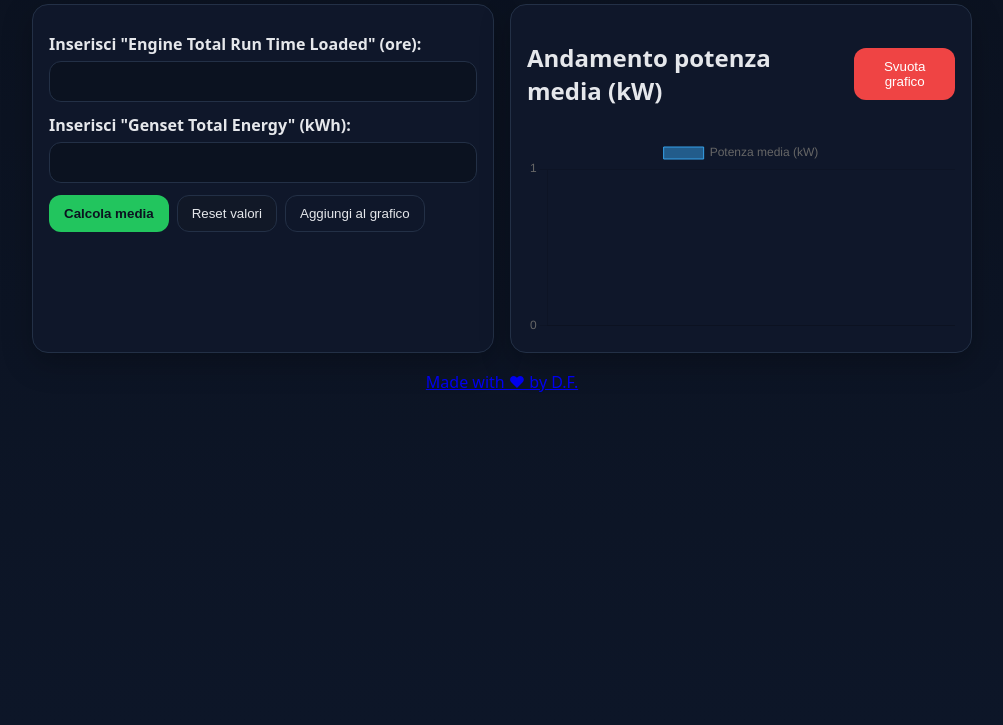
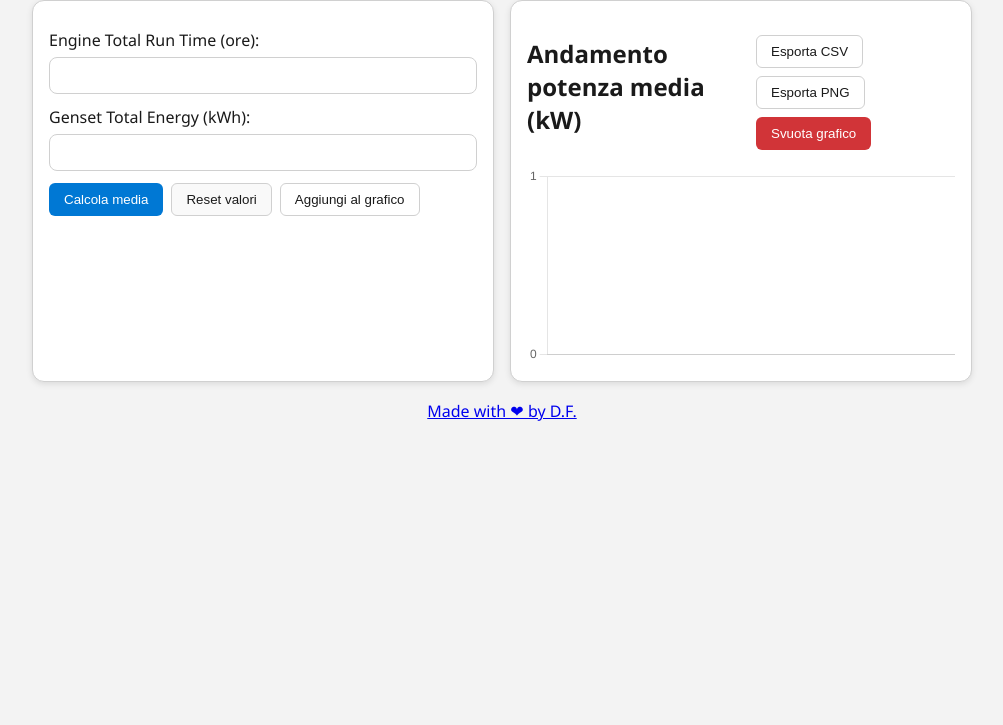
Before and after one commit to Cthv9/Media-Kw, a plain HTML site: page index.html in a window 1280 px wide. Shown: the part 75-800 px from the top of the page, without its empty margins (138-1141 px from the left). Drawn offline with nearby package versions, Linux system fonts and the light colour scheme.

Commit message:
style fix

```diff
--- a/index.html
+++ b/index.html
@@ -2,14 +2,14 @@
 <html lang="it">
   <head>
     <meta charset="utf-8" />
-    <title>Media KW</title>
+    <title>Media KW | By DF</title>
     <meta name="viewport" content="width=device-width, initial-scale=1" />
-    <meta name="theme-color" content="#0f172a" />
+    <meta name="theme-color" content="#ffffff" />
     <link rel="manifest" href="manifest.webmanifest" />
     <link rel="icon" href="style/home.png" />
     <link rel="stylesheet" href="style/style.css" />
 
-    <!-- Chart.js: caricato PRIMA di app.js, entrambi con defer per mantenere l’ordine -->
+    <!-- Chart.js -->
     <script src="https://cdn.jsdelivr.net/npm/chart.js@4.4.3/dist/chart.umd.min.js" defer></script>
     <script src="scripts/app.js" defer></script>
   </head>
@@ -17,16 +17,15 @@
     <div class="container">
       <header class="app-header">
         <h1>Calcolo della media KW erogati</h1>
-        <p class="subtitle">PWA • offline-ready</p>
       </header>
 
       <main class="grid">
         <section class="card">
           <form id="formMedia" onsubmit="return false;">
-            <label for="ore">Inserisci "Engine Total Run Time Loaded" (ore):</label>
+            <label for="ore">Engine Total Run Time (ore):</label>
             <input type="number" id="ore" name="ore" step="any" />
 
-            <label for="energia">Inserisci "Genset Total Energy" (kWh):</label>
+            <label for="energia">Genset Total Energy (kWh):</label>
             <input type="number" id="energia" name="energia" step="any" />
 
             <div class="btn-row">
@@ -38,7 +37,7 @@
             <p id="risultato" class="result"></p>
           </form>
 
-          <!-- La tua funzione resta IDENTICA -->
+          <!-- Funzione originale conservata -->
           <script>
             function calcolaMedia() {
               var ore = parseFloat(document.getElementById("ore").value);
@@ -49,9 +48,9 @@
               } else if (ore === 1) {
                 risultato.textContent = "Media dei KW: " + energia;
               } else if (ore > 1) {
-                risultato.textContent = "Media dei KW erogati in ore: " + energia / ore;
+                risultato.textContent = "Media dei KW erogati in ore: " + (energia / ore).toFixed(2);
               } else {
-                risultato.textContent = "Media dei KW erogati in minuti: " + energia / (ore * 60);
+                risultato.textContent = "Media dei KW erogati in minuti: " + (energia / (ore * 60)).toFixed(2);
               }
             }
           </script>
@@ -60,7 +59,11 @@
         <section class="card">
           <div class="chart-head">
             <h2>Andamento potenza media (kW)</h2>
-            <button type="button" class="btn danger" id="clearChart">Svuota grafico</button>
+            <div class="btn-row">
+              <button type="button" class="btn ghost" id="exportCSV">Esporta CSV</button>
+              <button type="button" class="btn ghost" id="exportPNG">Esporta PNG</button>
+              <button type="button" class="btn danger" id="clearChart">Svuota grafico</button>
+            </div>
           </div>
           <canvas id="kwChart" height="140"></canvas>
         </section>
@@ -71,7 +74,6 @@
       </footer>
     </div>
 
-    <!-- Registrazione Service Worker -->
     <script>
       if ("serviceWorker" in navigator) {
         window.addEventListener("load", () => {
--- a/scripts/app.js
+++ b/scripts/app.js
@@ -1,18 +1,17 @@
-// Tutto il JS del grafico sta qui per evitare conflitti d'ordine di esecuzione
 window.addEventListener("DOMContentLoaded", () => {
   const oreEl = document.getElementById("ore");
   const energiaEl = document.getElementById("energia");
   const addBtn = document.getElementById("addToChart");
   const clearBtn = document.getElementById("clearChart");
   const resetBtn = document.getElementById("btnReset");
+  const exportCSVBtn = document.getElementById("exportCSV");
+  const exportPNGBtn = document.getElementById("exportPNG");
   const resultEl = document.getElementById("risultato");
 
-  // Inizializza grafico solo quando Chart è disponibile
   function initChart() {
     const ctx = document.getElementById("kwChart");
     if (!ctx || typeof Chart === "undefined") return null;
 
-    // Recupero dati salvati
     const saved = JSON.parse(localStorage.getItem("mediaKW:data") || "[]");
 
     return new Chart(ctx, {
@@ -22,14 +21,15 @@ window.addEventListener("DOMContentLoaded", () => {
         datasets: [{
           label: "Potenza media (kW)",
           data: saved.map(p => p.kw),
-          borderWidth: 1
+          borderWidth: 1,
+          backgroundColor: "#0078d4"
         }]
       },
       options: {
         responsive: true,
         scales: { y: { beginAtZero: true, ticks: { precision: 0 } } },
         plugins: {
-          legend: { display: true },
+          legend: { display: false },
           tooltip: {
             callbacks: { label: c => `${c.parsed.y.toFixed(2)} kW` }
           }
@@ -40,37 +40,31 @@ window.addEventListener("DOMContentLoaded", () => {
 
   const chart = initChart();
 
-  function computeKWFromInputs() {
+  function computeKW() {
     const ore = parseFloat(oreEl.value);
     const energia = parseFloat(energiaEl.value);
     if (!isFinite(ore) || !isFinite(energia) || ore === 0) return null;
-
-    // Mantiene la tua logica originale
     if (ore === 1) return energia;
     if (ore > 1) return energia / ore;
     return energia / (ore * 60);
   }
 
   addBtn.addEventListener("click", () => {
-    const kw = computeKWFromInputs();
+    const kw = computeKW();
     if (kw == null) {
-      alert("Inserisci valori validi (ore ≠ 0).");
+      alert("Inserisci valori validi.");
       return;
     }
     const label = new Date().toLocaleString();
 
-    if (chart) {
     chart.data.labels.push(label);
     chart.data.datasets[0].data.push(kw);
     chart.update();
-    }
 
-    // Salva anche in localStorage
     const curr = JSON.parse(localStorage.getItem("mediaKW:data") || "[]");
     curr.push({ label, kw });
     localStorage.setItem("mediaKW:data", JSON.stringify(curr));
 
-    // Aggiorna il testo di risultato se vuoto
     if (!resultEl.textContent) {
       resultEl.textContent = `Media dei KW: ${kw.toFixed(2)}`;
     }
@@ -78,15 +72,36 @@ window.addEventListener("DOMContentLoaded", () => {
 
   clearBtn.addEventListener("click", () => {
     if (!confirm("Sicuro di svuotare il grafico?")) return;
-    if (chart) {
     chart.data.labels = [];
     chart.data.datasets[0].data = [];
     chart.update();
-    }
     localStorage.setItem("mediaKW:data", "[]");
   });
 
   resetBtn.addEventListener("click", () => {
     resultEl.textContent = "";
   });
+
+  exportCSVBtn.addEventListener("click", () => {
+    const rows = [["Etichetta", "kW"]];
+    chart.data.labels.forEach((lbl, i) => {
+      rows.push([lbl, chart.data.datasets[0].data[i]]);
     });
+    const csv = rows.map(r => r.join(",")).join("\\n");
+    const blob = new Blob([csv], { type: "text/csv" });
+    const url = URL.createObjectURL(blob);
+    const a = document.createElement("a");
+    a.href = url;
+    a.download = "mediaKW.csv";
+    a.click();
+    URL.revokeObjectURL(url);
+  });
+
+  exportPNGBtn.addEventListener("click", () => {
+    const url = chart.toBase64Image("image/png", 1.0);
+    const a = document.createElement("a");
+    a.href = url;
+    a.download = "graficoKW.png";
+    a.click();
+  });
+});
--- a/service-worker.js
+++ b/service-worker.js
@@ -1,4 +1,4 @@
-const CACHE_NAME = "media-kw-v2";
+const CACHE_NAME = "media-kw-v3";
 const ASSETS = [
   "./",
   "./index.html",
@@ -23,13 +23,9 @@ self.addEventListener("activate", (event) => {
 
 self.addEventListener("fetch", (event) => {
   const req = event.request;
-
-  // Navigazione: offline fallback
   if (req.mode === "navigate") {
     event.respondWith(fetch(req).catch(() => caches.match("./index.html")));
     return;
   }
-
-  // Cache-first per asset
   event.respondWith(caches.match(req).then((c) => c || fetch(req)));
 });
--- a/style/style.css
+++ b/style/style.css
@@ -1,65 +1,94 @@
-:root{
-  --bg:#0b1220;
-  --panel:#0f172a;
-  --text:#e5e7eb;
-  --muted:#94a3b8;
-  --ring:#233046;
-  --primary:#22c55e;
-  --danger:#ef4444;
+:root {
+  --bg: #f3f3f3;
+  --panel: #ffffff;
+  --text: #1a1a1a;
+  --muted: #666666;
+  --ring: #d0d0d0;
+  --primary: #0078d4; /* blu Win11 */
+  --danger: #d13438;
 }
 
-*{box-sizing:border-box}
-html,body{height:100%}
-body{
-  margin:0;
-  font-family:system-ui,-apple-system,Segoe UI,Roboto,Ubuntu,"Noto Sans",sans-serif;
-  background:linear-gradient(180deg,#0b1220 0%,#0d1628 100%);
-  color:var(--text);
+* { box-sizing: border-box; }
+html, body { height: 100%; margin: 0; }
+body {
+  font-family: "Segoe UI", system-ui, sans-serif;
+  background: var(--bg);
+  color: var(--text);
 }
 
-.container{max-width:980px;margin:0 auto;padding:20px}
-.app-header{display:flex;align-items:baseline;justify-content:space-between;gap:10px;margin-bottom:16px}
-.app-header h1{margin:0;font-size:clamp(1.2rem,0.9rem + 2vw,2rem)}
-.subtitle{margin:0;color:var(--muted)}
+.container { max-width: 980px; margin: 0 auto; padding: 20px; }
+.app-header { margin-bottom: 16px; }
+.app-header h1 { margin: 0; font-size: 1.8rem; }
 
-.grid{display:grid;grid-template-columns:1fr;gap:16px}
-@media (min-width:900px){.grid{grid-template-columns:1fr 1fr}}
-
-.card{
-  background:var(--panel);
-  border:1px solid var(--ring);
-  border-radius:16px;
-  padding:16px;
-  box-shadow:0 10px 30px rgba(0,0,0,.25);
+.grid {
+  display: grid;
+  grid-template-columns: 1fr;
+  gap: 16px;
+}
+@media (min-width: 900px) {
+  .grid { grid-template-columns: 1fr 1fr; }
 }
 
-label{display:block;font-weight:600;margin:12px 0 6px}
-input[type=number]{
-  width:100%;
-  padding:12px;
-  border-radius:12px;
-  border:1px solid var(--ring);
-  background:#0b1220;
-  color:var(--text);
-  outline:none;
+.card {
+  background: var(--panel);
+  border: 1px solid var(--ring);
+  border-radius: 12px;
+  padding: 16px;
+  box-shadow: 0 2px 6px rgba(0,0,0,0.1);
 }
-input[type=number]:focus{border-color:var(--primary); box-shadow:0 0 0 3px rgba(34,197,94,.25)}
 
-.btn-row{display:flex;flex-wrap:wrap;gap:8px;margin-top:12px}
-.btn{
-  border:1px solid var(--ring);
-  background:#111827;
-  color:var(--text);
-  padding:10px 14px;
-  border-radius:12px;
-  cursor:pointer;
+label { display: block; margin: 12px 0 6px; font-weight: 500; }
+input[type=number] {
+  width: 100%;
+  padding: 10px;
+  border-radius: 8px;
+  border: 1px solid var(--ring);
+  background: #fff;
+  color: var(--text);
 }
-.btn.primary{background:var(--primary);border-color:transparent;color:#0b1220;font-weight:700}
-.btn.ghost{background:transparent}
-.btn.danger{background:var(--danger);border-color:transparent;color:white}
+input[type=number]:focus {
+  border-color: var(--primary);
+  outline: none;
+  box-shadow: 0 0 0 2px rgba(0,120,212,.3);
+}
 
-.result{min-height:1.6em;margin-top:8px;font-weight:600}
+.btn-row { display: flex; flex-wrap: wrap; gap: 8px; margin-top: 12px; }
+.btn {
+  border: 1px solid var(--ring);
+  background: #f9f9f9;
+  color: var(--text);
+  padding: 8px 14px;
+  border-radius: 6px;
+  cursor: pointer;
+  transition: background 0.2s;
+}
+.btn:hover { background: #e6e6e6; }
+.btn.primary {
+  background: var(--primary);
+  border-color: transparent;
+  color: #fff;
+}
+.btn.danger {
+  background: var(--danger);
+  border-color: transparent;
+  color: #fff;
+}
+.btn.ghost {
+  background: transparent;
+}
 
-.chart-head{display:flex;align-items:center;justify-content:space-between;gap:8px;margin-bottom:10px}
+.result { min-height: 1.6em; margin-top: 8px; font-weight: 600; }
 
-.app-footer{text-align:center;color:var(--muted);margin-top:18px}
+.chart-head {
+  display: flex;
+  align-items: center;
+  justify-content: space-between;
+  gap: 8px;
+  margin-bottom: 10px;
+}
+
+.app-footer {
+  text-align: center;
+  color: var(--muted);
+  margin-top: 18px;
+}
```
Lines whose indentation alone changed are shown as unchanged.
